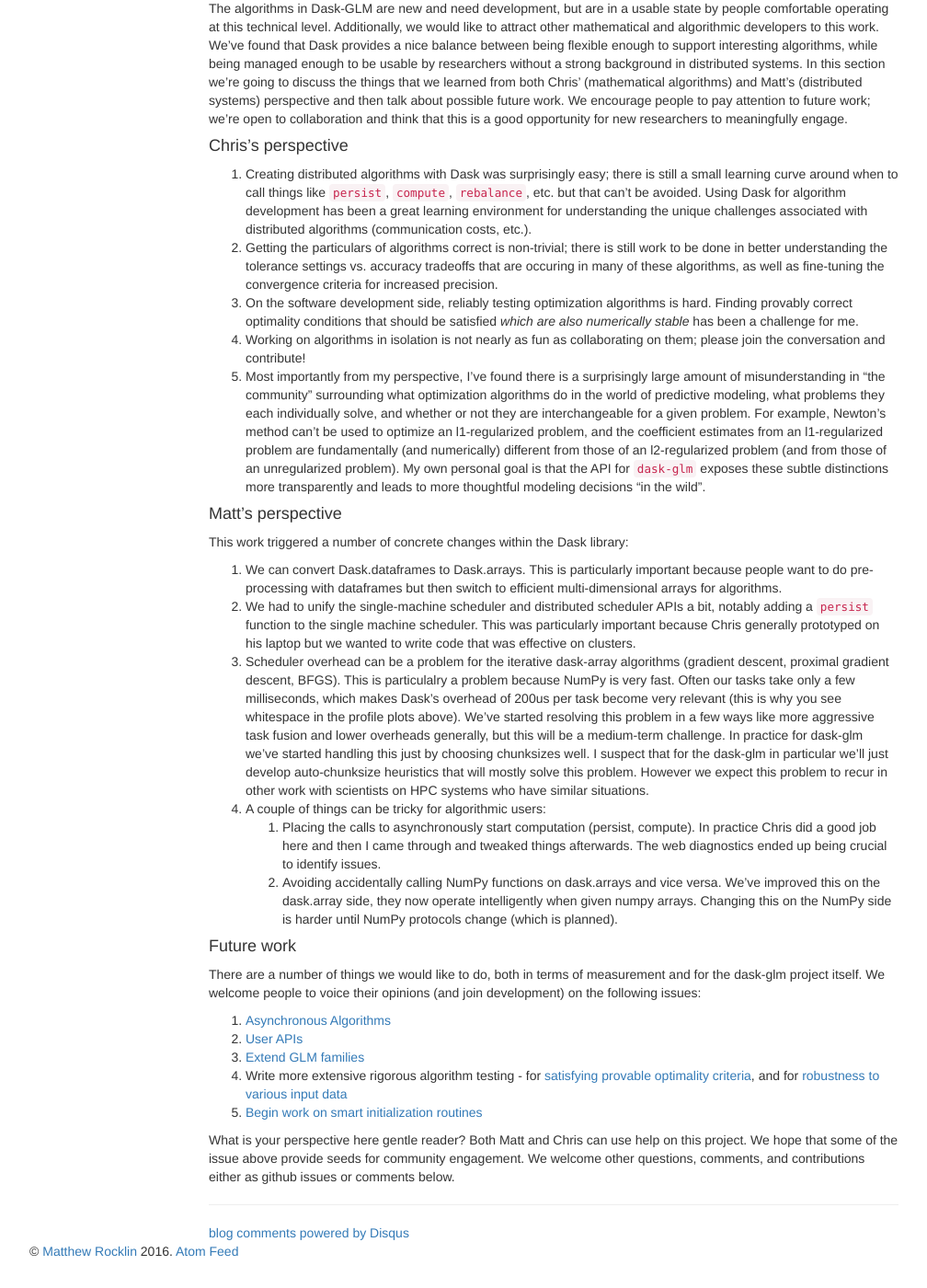
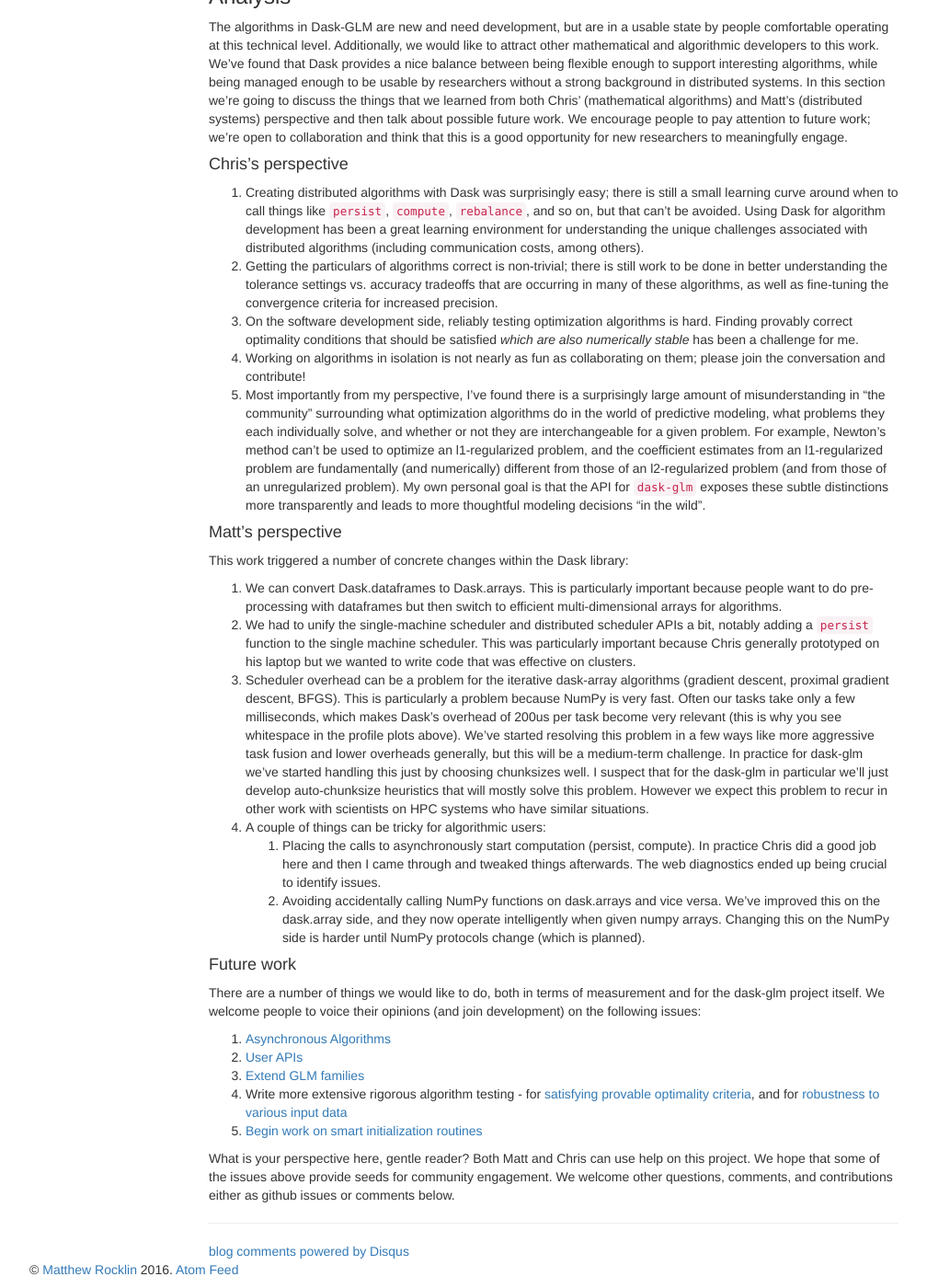
Before and after one commit to besyskymnbk/blog, a Jekyll site: the page built from _posts/work/2017-03-17-dask-glm-1.md, in a window 1280 px wide and 1400 px high, scrolled down 9652 px. Shown: the whole window at 92% size, without its empty margins (38-1046 px from the left). Built offline with Jekyll 4.4.1, drawn with Linux system fonts in a browser that asks for light colours; formulas are drawn with MathJax 3; comment, search, counter and statistics services are not loaded; some of the changed text lies outside the part shown.

Commit message:
small edits (#11)
small edits. I'm not sure if the variable named "lamduh" was meant to be "lambda" so I left it alone.

````diff
--- a/_posts/work/2017-03-17-dask-glm-1.md
+++ b/_posts/work/2017-03-17-dask-glm-1.md
@@ -8,8 +8,8 @@ theme: twitter
 ---
 {% include JB/setup %}
 
-*This work is supported by [Continuum Analytics](http://continuum.io)
-the [XDATA Program](http://www.darpa.mil/program/XDATA)
+*This work is supported by [Continuum Analytics](http://continuum.io),
+the [XDATA Program](http://www.darpa.mil/program/XDATA),
 and the Data Driven Discovery Initiative from the [Moore
 Foundation](https://www.moore.org/).*
 
@@ -53,7 +54,7 @@ perspectives:
 1.  **Algorithmic researcher** (Chris): someone who knows optimization and
     iterative algorithms like Conjugate Gradient, Dual Ascent, or GMRES but
     isn't so hot on distributed computing topics like sockets, MPI, load
-    balancing, etc..
+    balancing, and so on
 2.  **Distributed systems developer** (Matt): someone who knows how to move
     bytes around and keep machines busy but doesn't know the right way to do a
     line search or handle a poorly conditioned matrix
@@ -64,12 +65,12 @@ Prototyping Algorithms in Dask
 
 Given knowledge of algorithms and of NumPy array computing it is easy to write parallel algorithms with Dask.   For a range of complicated algorithmic structures we have two straightforward choices:
 
-1.  Use parallel multi-dimensional arrays to contruct algorithms from common operations like matrix multiplication, SVD, etc..  This mirrors mathematical algorithms well but lacks some flexibility.
+1.  Use parallel multi-dimensional arrays to construct algorithms from common operations like matrix multiplication, SVD, and so on.  This mirrors mathematical algorithms well but lacks some flexibility.
 2.  Create algorithms by hand that track operations on individual chunks of in-memory data and dependencies between them.  This is very flexible but requires a bit more care.
 
 Coding up either of these options from scratch can be a daunting task, but with Dask it can be as simple as writing NumPy code.
 
-Let's build up an example of fitting a large linear regression model using both built-in array parallellism and fancier, more customized parallelization features that Dask offers.  The [dask.array](http://dask.pydata.org/en/latest/array.html) module helps us to easily parallelize standard NumPy functionality using the same syntax -- we'll start there.
+Let's build up an example of fitting a large linear regression model using both built-in array parallelism and fancier, more customized parallelization features that Dask offers.  The [dask.array](http://dask.pydata.org/en/latest/array.html) module helps us to easily parallelize standard NumPy functionality using the same syntax -- we'll start there.
 
 ### Data Creation
 
@@ -166,7 +167,7 @@ for k in range(max_steps):
 0.0024817567259038942
 ```
 
-It's worth noting that almost all of this code is exactly the same as the equivalent NumPy code.  Because Dask.array and NumPy share the same API it's pretty easy for people who are already comfortable with NumPy to get started with distributed algorithms right away.  The only thing we had to change was how we produce our original data (`da.random.normal` instead of `np.random.normal`) and the call to `dask.compute` at the end of the update state.  The `dask.compute` call tells Dask to go ahead and actually evalute eveyrthing we've told it to do so far (Dask is lazy by default).  Otherwise, all of the mathematical operations, matrix multiplies, slicing, etc. are exactly the same as with Numpy, except that Dask.array builds up a chunk-wise parallel computation for us and Dask.distributed can execute that computation in parallel.
+It's worth noting that almost all of this code is exactly the same as the equivalent NumPy code.  Because Dask.array and NumPy share the same API it's pretty easy for people who are already comfortable with NumPy to get started with distributed algorithms right away.  The only thing we had to change was how we produce our original data (`da.random.normal` instead of `np.random.normal`) and the call to `dask.compute` at the end of the update state.  The `dask.compute` call tells Dask to go ahead and actually evaluate everything we've told it to do so far (Dask is lazy by default).  Otherwise, all of the mathematical operations, matrix multiplies, slicing, and so on are exactly the same as with Numpy, except that Dask.array builds up a chunk-wise parallel computation for us and Dask.distributed can execute that computation in parallel.
 
 To better appreciate all the scheduling that is happening in one update step of the above algorithm, here is a visualization of the computation necessary to compute `beta_hat` and the new function value `new_func`:
 
@@ -243,7 +244,7 @@ for k in range(max_steps):
                  for xx, yy, bb, uu in zip(XD, yD, betas, u)]
     new_betas = np.array(dask.compute(*new_betas))
 
-    # everything else is NumPy code occuring at "master"
+    # everything else is NumPy code occurring at "master"
     beta_hat = 0.9 * new_betas + 0.1 * z
 
     # create consensus estimate
@@ -259,16 +260,16 @@ for k in range(max_steps):
 12
 ```
 
-There is of course a little bit more work occuring in the above algorithm, but it should be clear that the distributed operations are *not* one of the difficult pieces.  Using dask.delayed we were able to express a simple map-reduce algorithm like ADMM with similarly simple Python for loops and delayed function calls.  Dask.delayed is keeping track of all of the function calls we wanted to make and what other function calls they depend on.  For example all of the `local_update` calls can happen independent of each other, but the concensus comptuation blocks on all of them.
+There is of course a little bit more work occurring in the above algorithm, but it should be clear that the distributed operations are *not* one of the difficult pieces.  Using dask.delayed we were able to express a simple map-reduce algorithm like ADMM with similarly simple Python for loops and delayed function calls.  Dask.delayed is keeping track of all of the function calls we wanted to make and what other function calls they depend on.  For example all of the `local_update` calls can happen independent of each other, but the consensus computation blocks on all of them.
 
 
 We hope that both parallel algorithms shown above (gradient descent, ADMM) were
-striaghtforward to someone reading with an optimization background.  These
+straightforward to someone reading with an optimization background.  These
 implementations run well on a laptop, a single multi-core workstation, or a
 thousand-node cluster if necessary.  We've been building somewhat more
 sophisticated implementations of these algorithms (and others) in
 [dask-glm](https://github.com/dask/dask-glm).  They are more sophisticated from an
-optimization perspective (stopping criteria, step size, asynchronicity, etc.)
+optimization perspective (stopping criteria, step size, asynchronicity, and so on)
 but remain as simple from a distributed computing perspective.
 
 
@@ -484,13 +485,13 @@ opportunity for new researchers to meaningfully engage.
 
 1. Creating distributed algorithms with Dask was surprisingly easy; there is
    still a small learning curve around when to call things like `persist`,
-   `compute`, `rebalance`, etc. but that can't be avoided.  Using Dask for
+   `compute`, `rebalance`, and so on, but that can't be avoided.  Using Dask for
    algorithm development has been a great learning environment for
    understanding the unique challenges associated with distributed algorithms
-   (communication costs, etc.).
+   (including communication costs, among others).
 2. Getting the particulars of algorithms correct is non-trivial; there is still
    work to be done in better understanding the tolerance settings vs. accuracy
-   tradeoffs that are occuring in many of these algorithms, as well as
+   tradeoffs that are occurring in many of these algorithms, as well as
    fine-tuning the convergence criteria for increased precision.
 3. On the software development side, reliably testing optimization algorithms
    is hard.  Finding provably correct optimality conditions that should be
@@ -522,7 +523,7 @@ This work triggered a number of concrete changes within the Dask library:
     generally prototyped on his laptop but we wanted to write code that was
     effective on clusters.
 3.  Scheduler overhead can be a problem for the iterative dask-array algorithms
-    (gradient descent, proximal gradient descent, BFGS).  This is particulalry
+    (gradient descent, proximal gradient descent, BFGS).  This is particularly
     a problem because NumPy is very fast.  Often our tasks take only a few
     milliseconds, which makes Dask's overhead of 200us per task become very
     relevant (this is why you see whitespace in the profile plots above).
@@ -539,7 +540,7 @@ This work triggered a number of concrete changes within the Dask library:
         and tweaked things afterwards.  The web diagnostics ended up being
         crucial to identify issues.
     2.  Avoiding accidentally calling NumPy functions on dask.arrays and vice
-        versa.  We've improved this on the dask.array side, they now operate
+        versa.  We've improved this on the dask.array side, and they now operate
         intelligently when given numpy arrays.  Changing this on the NumPy side
         is harder until NumPy protocols change (which is planned).
 
@@ -556,7 +557,7 @@ and for the dask-glm project itself.  We welcome people to voice their opinions
 4.  Write more extensive rigorous algorithm testing - for [satisfying provable optimality criteria](https://github.com/dask/dask-glm/issues/7), and for [robustness to various input data](https://github.com/dask/dask-glm/issues/9)
 5.  [Begin work on smart initialization routines](https://github.com/dask/dask-glm/issues/34)
 
-What is your perspective here gentle reader?  Both Matt and Chris can use help
-on this project.  We hope that some of the issue above provide seeds for
+What is your perspective here, gentle reader?  Both Matt and Chris can use help
+on this project.  We hope that some of the issues above provide seeds for
 community engagement.  We welcome other questions, comments, and contributions
 either as github issues or comments below.
````
Also changed, not shown: other parts of _posts/work/2017-03-17-dask-glm-1.md (+11 -10 lines).
